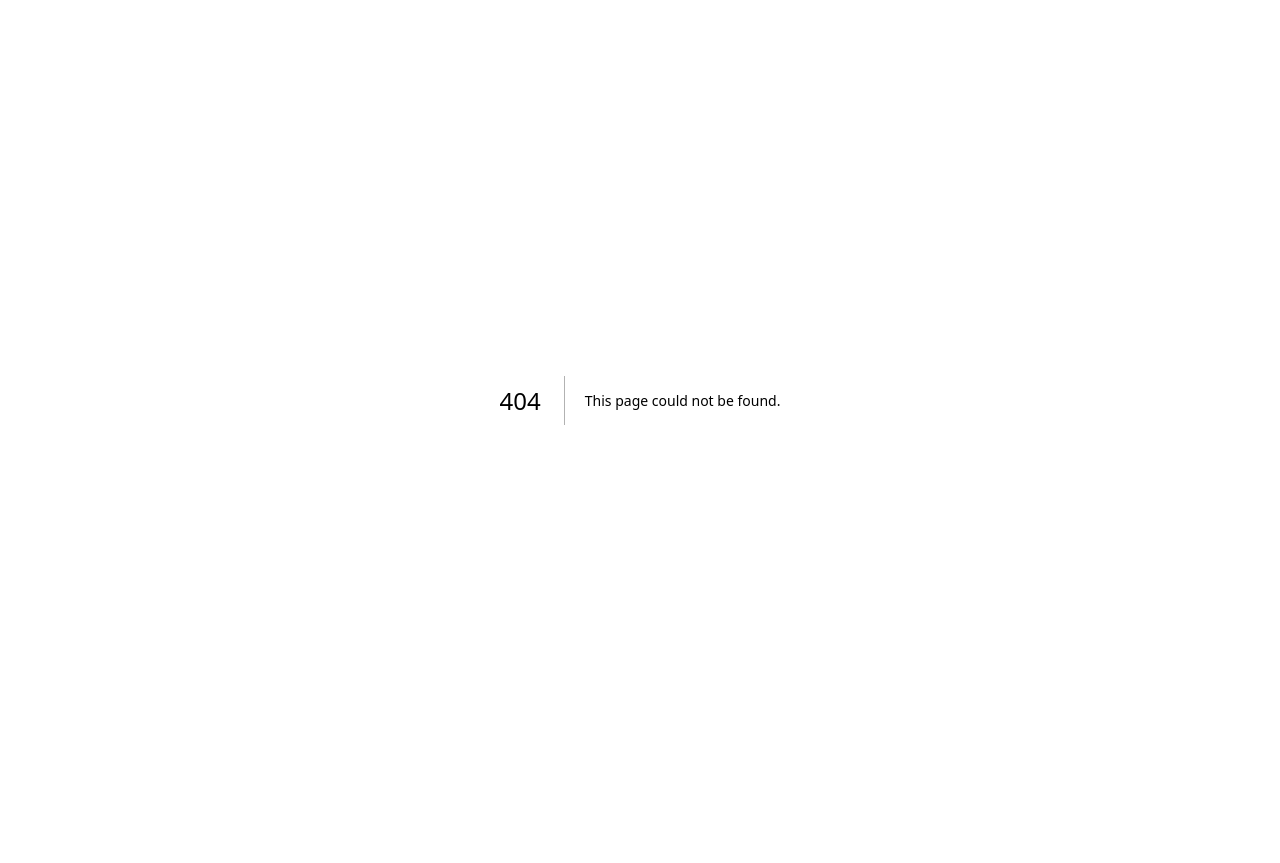
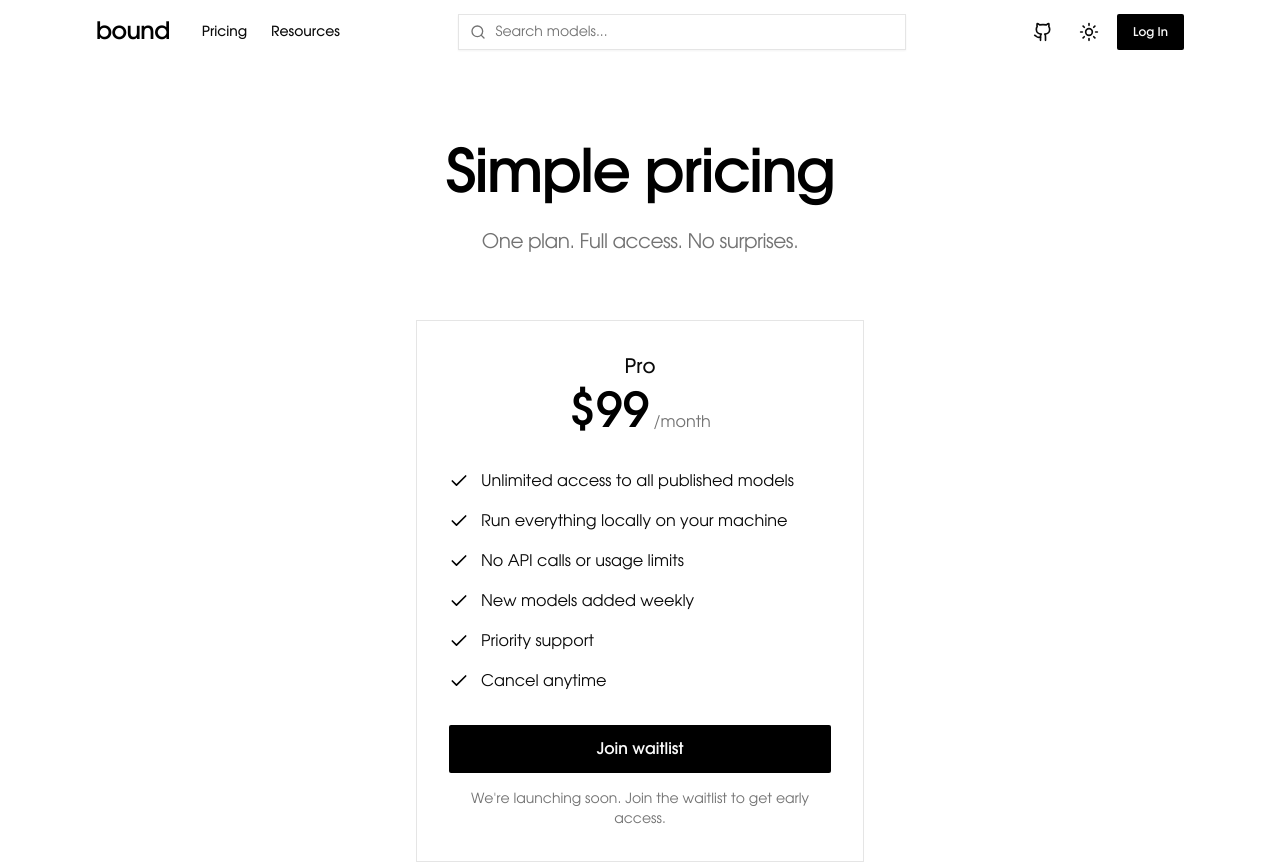
Before and after one commit to vivienhenz24/bound-nextjs, a Next.js app: page /pricing in a window 1280 px wide. Before the commit this address had no page. Shown: the top 863 px of the page. Before the commit the page ends 800 px from the top, so only its background shows below. Built offline with nearby package versions, Linux system fonts and the light colour scheme.

Commit message:
feat move search bar

```diff
--- /dev/null
+++ b/app/(marketing)/pricing/page.tsx
@@ -0,0 +1,5 @@
+import PricingView from "@/components/pricing/pricing-view"
+
+export default function PricingPage() {
+  return <PricingView />
+}
--- a/app/(marketing)/products/page.tsx
+++ /dev/null
@@ -1,5 +0,0 @@
-import ProductsView from "@/components/products/products-view"
-
-export default function ProductsPage() {
-  return <ProductsView />
-}
--- a/app/globals.css
+++ b/app/globals.css
@@ -47,6 +47,9 @@
 
 :root {
   --radius: 0.125rem;
+
+  /* Page layout */
+  --page-padding: 96px;
 
   /* Brand color */
   --brand: oklch(0 0 0);
@@ -103,11 +106,11 @@
 
 .dark {
   /* Core palette */
-  --background: oklch(0.18 0.02 85);
+  --background: oklch(0.13 0.02 270);
   --foreground: oklch(0.985 0 0);
 
   /* Surfaces */
-  --card: oklch(0.22 0 0);
+  --card: oklch(0.18 0.015 270);
   --card-foreground: var(--foreground);
   --popover: var(--card);
   --popover-foreground: var(--foreground);
@@ -115,14 +118,14 @@
   /* Primary/Accent - neutral for dark mode */
   --primary: oklch(0.922 0 0);
   --primary-foreground: oklch(0.205 0 0);
-  --accent: oklch(0.269 0 0);
+  --accent: oklch(0.22 0.015 270);
   --accent-foreground: var(--foreground);
 
   /* Secondary/Muted */
-  --secondary: oklch(0.21 0 0);
+  --secondary: oklch(0.18 0.015 270);
   --secondary-foreground: var(--foreground);
-  --muted: oklch(0.269 0 0);
-  --muted-foreground: oklch(0.708 0 0);
+  --muted: oklch(0.22 0.015 270);
+  --muted-foreground: oklch(0.65 0 0);
 
   /* Borders & inputs */
   --border: oklch(1 0 0 / 10%);
@@ -140,7 +143,7 @@
   --chart-5: oklch(0.645 0.246 16.439);
 
   /* Sidebar - reference main tokens */
-  --sidebar: oklch(0.205 0 0);
+  --sidebar: oklch(0.16 0.015 270);
   --sidebar-foreground: var(--foreground);
   --sidebar-primary: oklch(0.488 0.243 264.376);
   --sidebar-primary-foreground: var(--foreground);
@@ -158,89 +161,30 @@
   body {
     @apply bg-background text-foreground;
     font-family: var(--font-hikasami-sans), system-ui, sans-serif;
-    padding-left: 1rem;
-    padding-right: 1rem;
-  }
-
-  @media (min-width: 768px) {
-    body {
-      padding-left: 6rem;
-      padding-right: 6rem;
-    }
-  }
-
-  @media (min-width: 1024px) {
-    body {
-      padding-left: 12rem;
-      padding-right: 12rem;
-    }
-  }
-
-  @media (min-width: 1280px) {
-    body {
-      padding-left: 196px;
-      padding-right: 196px;
-    }
+    padding-left: var(--page-padding);
+    padding-right: var(--page-padding);
   }
 
   /* Reduced padding for authenticated app routes */
   .app-layout {
-    margin-left: -1rem;
-    margin-right: -1rem;
-    padding-left: 1.5rem;
-    padding-right: 1.5rem;
+    --app-padding: 1.5rem;
+    margin-left: calc(-1 * var(--page-padding));
+    margin-right: calc(-1 * var(--page-padding));
+    padding-left: var(--app-padding);
+    padding-right: var(--app-padding);
   }
 
   .app-layout > nav {
-    margin-left: -1.5rem;
-    margin-right: -1.5rem;
-    width: calc(100% + 3rem);
-    padding-left: 1.5rem;
-    padding-right: 1.5rem;
-  }
-
-  @media (min-width: 768px) {
-    .app-layout {
-      margin-left: -6rem;
-      margin-right: -6rem;
-      padding-left: 1.5rem;
-      padding-right: 1.5rem;
-    }
-
-    .app-layout > nav {
-      margin-left: -1.5rem;
-      margin-right: -1.5rem;
-      width: calc(100% + 3rem);
-    }
+    margin-left: calc(-1 * var(--app-padding));
+    margin-right: calc(-1 * var(--app-padding));
+    width: calc(100% + 2 * var(--app-padding));
+    padding-left: var(--app-padding);
+    padding-right: var(--app-padding);
   }
 
   @media (min-width: 1024px) {
     .app-layout {
-      margin-left: -12rem;
-      margin-right: -12rem;
-      padding-left: 2rem;
-      padding-right: 2rem;
-    }
-
-    .app-layout > nav {
-      margin-left: -2rem;
-      margin-right: -2rem;
-      width: calc(100% + 4rem);
-    }
-  }
-
-  @media (min-width: 1280px) {
-    .app-layout {
-      margin-left: -196px;
-      margin-right: -196px;
-      padding-left: 2rem;
-      padding-right: 2rem;
-    }
-
-    .app-layout > nav {
-      margin-left: -2rem;
-      margin-right: -2rem;
-      width: calc(100% + 4rem);
+      --app-padding: 2rem;
     }
   }
 
--- /dev/null
+++ b/app/not-found.tsx
@@ -0,0 +1,21 @@
+import Link from "next/link"
+
+export default function NotFound() {
+  return (
+    <section className="flex flex-col items-center justify-center text-center px-4 pt-32 md:pt-40 pb-20 min-h-[60vh]">
+      <h1 className="text-6xl md:text-8xl font-semibold text-primary mb-4 tracking-tight">404</h1>
+      <h2 className="text-2xl md:text-3xl font-medium text-foreground mb-6 tracking-tight">
+        Page not found
+      </h2>
+      <p className="text-lg text-muted-foreground max-w-md mb-8">
+        The page you&apos;re looking for doesn&apos;t exist or has been moved.
+      </p>
+      <Link
+        href="/"
+        className="inline-flex items-center justify-center rounded-sm bg-primary px-6 py-3 text-sm font-medium text-primary-foreground transition-colors hover:bg-primary/90"
+      >
+        Go home
+      </Link>
+    </section>
+  )
+}
--- a/components/landing/hero.tsx
+++ b/components/landing/hero.tsx
@@ -1,5 +1,3 @@
-import { SearchBar } from "@/components/landing/search-bar"
-
 export function Hero() {
   return (
     <section className="flex flex-col items-center text-center px-4 pt-32 md:pt-40 pb-20">
@@ -10,7 +8,6 @@ export function Hero() {
         Bound is a marketplace for specialized local coding models. Monetize your fine-tuned model
         or find one built for your stack.
       </p>
-      <SearchBar />
     </section>
   )
 }
--- a/components/landing/search-bar.tsx
+++ b/components/landing/search-bar.tsx
@@ -6,8 +6,8 @@ import { Input } from "@/components/ui/input"
 export function SearchBar() {
   return (
     <div className="relative w-full max-w-xl">
-      <Search className="absolute left-3 top-1/2 -translate-y-1/2 h-5 w-5 text-muted-foreground" />
-      <Input type="search" placeholder="Search models..." className="pl-10 h-12 text-base" />
+      <Search className="absolute left-3 top-1/2 -translate-y-1/2 h-4 w-4 text-muted-foreground" />
+      <Input type="search" placeholder="Search models..." className="pl-9 h-9 text-sm" />
     </div>
   )
 }
--- /dev/null
+++ b/components/pricing/pricing-view.tsx
@@ -0,0 +1,58 @@
+import { Check } from "lucide-react"
+import Link from "next/link"
+import { Button } from "@/components/ui/button"
+
+const features = [
+  "Unlimited access to all published models",
+  "Run everything locally on your machine",
+  "No API calls or usage limits",
+  "New models added weekly",
+  "Priority support",
+  "Cancel anytime",
+]
+
+export default function PricingView() {
+  return (
+    <div className="px-4 py-20">
+      <div className="max-w-3xl mx-auto text-center mb-16">
+        <h1 className="text-4xl md:text-5xl lg:text-6xl font-semibold text-primary mb-6 tracking-tight">
+          Simple pricing
+        </h1>
+        <p className="text-lg md:text-xl text-muted-foreground tracking-tight">
+          One plan. Full access. No surprises.
+        </p>
+      </div>
+
+      <div className="max-w-md mx-auto">
+        <div className="rounded-sm border border-border bg-card p-8">
+          <div className="text-center mb-8">
+            <h2 className="text-xl font-medium text-foreground mb-2">Pro</h2>
+            <div className="flex items-baseline justify-center gap-1">
+              <span className="text-5xl font-semibold text-primary">$99</span>
+              <span className="text-muted-foreground">/month</span>
+            </div>
+          </div>
+
+          <ul className="space-y-4 mb-8">
+            {features.map((feature) => (
+              <li key={feature} className="flex items-start gap-3">
+                <Check className="h-5 w-5 text-primary shrink-0 mt-0.5" />
+                <span className="text-foreground">{feature}</span>
+              </li>
+            ))}
+          </ul>
+
+          <Link href="/waitlist" className="block">
+            <Button className="w-full" size="lg">
+              Join waitlist
+            </Button>
+          </Link>
+
+          <p className="text-sm text-muted-foreground text-center mt-4">
+            We&apos;re launching soon. Join the waitlist to get early access.
+          </p>
+        </div>
+      </div>
+    </div>
+  )
+}
--- a/components/products/products-view.tsx
+++ /dev/null
@@ -1,46 +0,0 @@
-export default function ProductsView() {
-  return (
-    <div className="container mx-auto px-4 py-20">
-      <div className="max-w-3xl mx-auto">
-        <h1 className="text-4xl md:text-5xl lg:text-6xl font-semibold text-primary mb-12 tracking-tight">
-          The TTS marketplace
-        </h1>
-
-        <div className="space-y-8 text-lg md:text-xl text-foreground tracking-tight">
-          <p>
-            Bound is a marketplace for specialized local text-to-speech models. Find the perfect
-            voice for your use case, or list your own models and start earning.
-          </p>
-
-          <p>
-            Every model on Bound runs locally on your machine. No API calls, no usage limits, no
-            recurring fees. Buy a license once and own it forever.
-          </p>
-
-          <p>For buyers:</p>
-
-          <ul className="list-disc list-inside space-y-2 ml-4">
-            <li>Browse specialized TTS models built for specific voices and use cases</li>
-            <li>Run everything locally—no cloud dependencies or latency</li>
-            <li>One-time license, lifetime ownership</li>
-            <li>Preview before you buy</li>
-          </ul>
-
-          <p>For sellers:</p>
-
-          <ul className="list-disc list-inside space-y-2 ml-4">
-            <li>Monetize your fine-tuned TTS models</li>
-            <li>Set your own pricing and terms</li>
-            <li>Reach buyers looking for specialized voices</li>
-            <li>Keep your weights protected</li>
-          </ul>
-
-          <p>
-            Stop giving away your work for free. If you&apos;ve built something valuable, let it
-            earn.
-          </p>
-        </div>
-      </div>
-    </div>
-  )
-}
--- a/components/public-navbar.tsx
+++ b/components/public-navbar.tsx
@@ -5,22 +5,24 @@ import Link from "next/link"
 import { Github, Menu, X } from "lucide-react"
 import { Button } from "@/components/ui/button"
 import { ThemeToggle } from "@/components/theme-toggle"
+import { SearchBar } from "@/components/landing/search-bar"
 
 export function PublicNavbar() {
   const [mobileMenuOpen, setMobileMenuOpen] = useState(false)
 
   return (
     <nav className="sticky top-0 z-50 w-full bg-background">
-      <div className="flex h-16 items-center justify-between relative px-4 md:px-0">
+      <div className="flex h-16 items-center justify-between px-4 md:px-0">
+        <div className="flex items-center gap-8">
           <Link href="/" className="text-xl md:text-2xl font-semibold text-primary tracking-tight">
             bound
           </Link>
-        <div className="hidden md:flex items-center gap-8 absolute left-1/2 transform -translate-x-1/2">
+          <div className="hidden md:flex items-center gap-6">
             <Link
-            href="/products"
+              href="/pricing"
               className="text-sm font-medium text-foreground hover:text-muted-foreground transition-colors"
             >
-            Product
+              Pricing
             </Link>
             <Link
               href="/resources"
@@ -28,6 +30,10 @@ export function PublicNavbar() {
             >
               Resources
             </Link>
+          </div>
+        </div>
+        <div className="hidden md:flex flex-1 justify-center max-w-md mx-8">
+          <SearchBar />
         </div>
         <div className="flex items-center gap-2">
           <Link
@@ -58,11 +64,11 @@ export function PublicNavbar() {
         <div className="md:hidden border-t border-border/40 bg-background">
           <div className="flex flex-col items-start px-4 py-4 gap-4">
             <Link
-              href="/products"
+              href="/pricing"
               className="text-sm font-medium text-foreground hover:text-muted-foreground transition-colors py-2"
               onClick={() => setMobileMenuOpen(false)}
             >
-              Product
+              Pricing
             </Link>
             <Link
               href="/resources"
--- a/proxy.ts
+++ b/proxy.ts
@@ -5,7 +5,7 @@ export function proxy(request: NextRequest) {
   const { pathname } = request.nextUrl
 
   // Block access to dashboard - redirect to home page
-  if (pathname.startsWith("/dashboard")) {
+  if (pathname.startsWith("/misc")) {
     return NextResponse.redirect(new URL("/", request.url))
   }
 
@@ -14,5 +14,5 @@ export function proxy(request: NextRequest) {
 
 // Protect dashboard routes
 export const config = {
-  matcher: ["/dashboard/:path*"],
+  matcher: ["/misc/:path*"],
 }
```
Also changed, not shown: public/robots.txt (added). Lines whose indentation alone changed are shown as unchanged.
